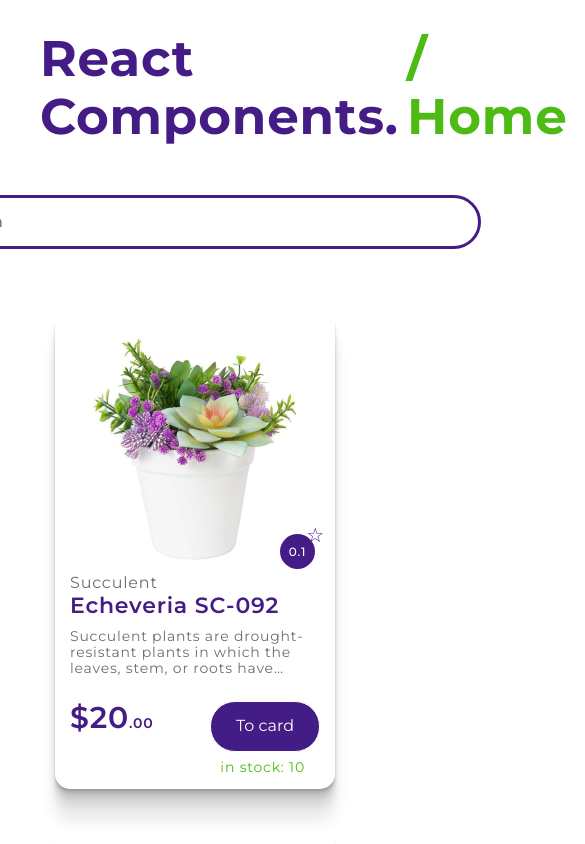
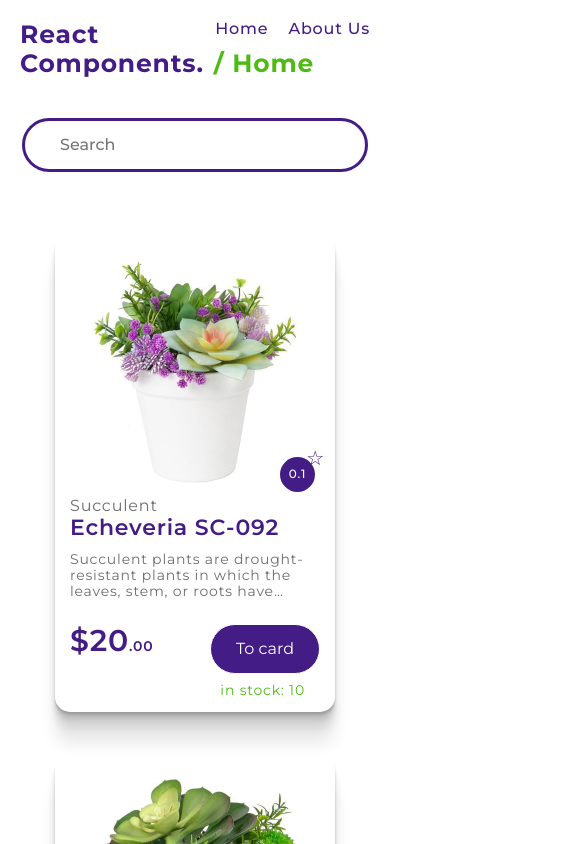
Before and after one commit to lexarudak/rs-react, a React (Vite) app in the folder components/: page / in a window 390 px wide. Shown: the top 844 px of the page, 585 px wide, since content can reach past the window. Built offline with nearby package versions, Linux system fonts and the light colour scheme.

Commit message:
feat: add responsive design

```diff
--- a/components/src/style/components/_nav.scss
+++ b/components/src/style/components/_nav.scss
@@ -3,6 +3,7 @@
   display: flex;
   display: flex;
   gap: 20px;
+  font-size: 16px;
 
   &__link,
   &__link:active {
@@ -16,4 +17,14 @@
     color: $active-main;
   }
 
+  @media (max-width: 830px) {
+    position: absolute;
+    top: 30px;
+    right: 0px;
+  }
+
+  @media (max-width: 500px) {
+    top: 15px;
+  }
+
 }
--- a/components/src/style/components/_search.scss
+++ b/components/src/style/components/_search.scss
@@ -4,7 +4,8 @@
   border: 3px solid $light-main;
   padding: 15px 35px;
   border-radius: 35px;
-  width: 495px;
+  max-width: 495px;
   font-weight: 500;
   margin-top: 20px;
+  width: calc(100% - 80px);
 }
--- a/components/src/style/layout/_body.scss
+++ b/components/src/style/layout/_body.scss
@@ -6,7 +6,12 @@
     display: flex;
     flex-direction: column;
     padding: 0 40px;
+
+    @media (max-width: 500px) {
+      padding: 0 20px;
+    }
   }
+
 }
 
 html,
--- a/components/src/style/layout/_header.scss
+++ b/components/src/style/layout/_header.scss
@@ -3,18 +3,30 @@
   gap: 20px;
   align-items: flex-start;
   padding: 30px 0px;
+  font-size: 50px;
+
 
 
   &__name {
     width: 347px;
-    font-size: 50px;
+    font-size: inherit;
+    width: min-content;
   }
 
   &__page-name {
     align-self: flex-end;
     color: $active-main;
-    font-size: 50px;
     font-weight: bold;
   }
 
+  @media (max-width: 830px) {
+    font-size: 35px;
+  }
+
+  @media (max-width: 500px) {
+    padding: 20px 0px;
+    font-size: 25px;
+    gap: 10px;
+  }
+
 }
```
